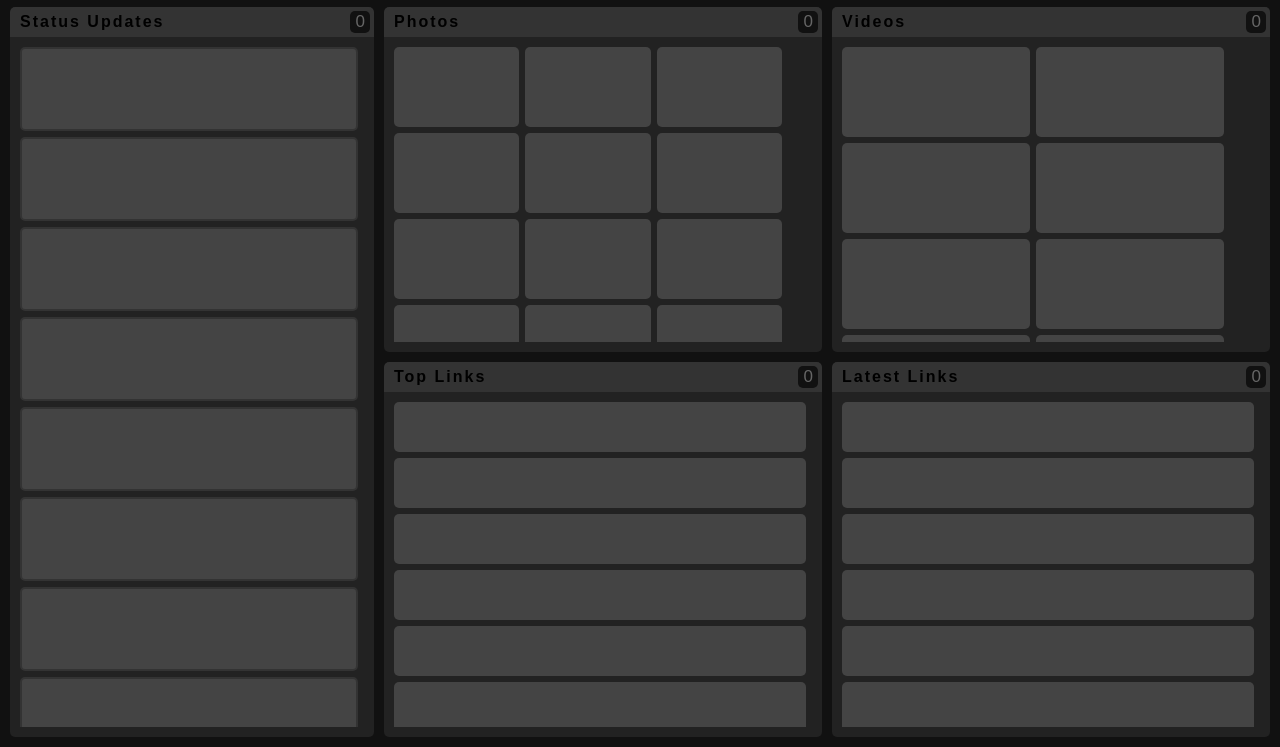
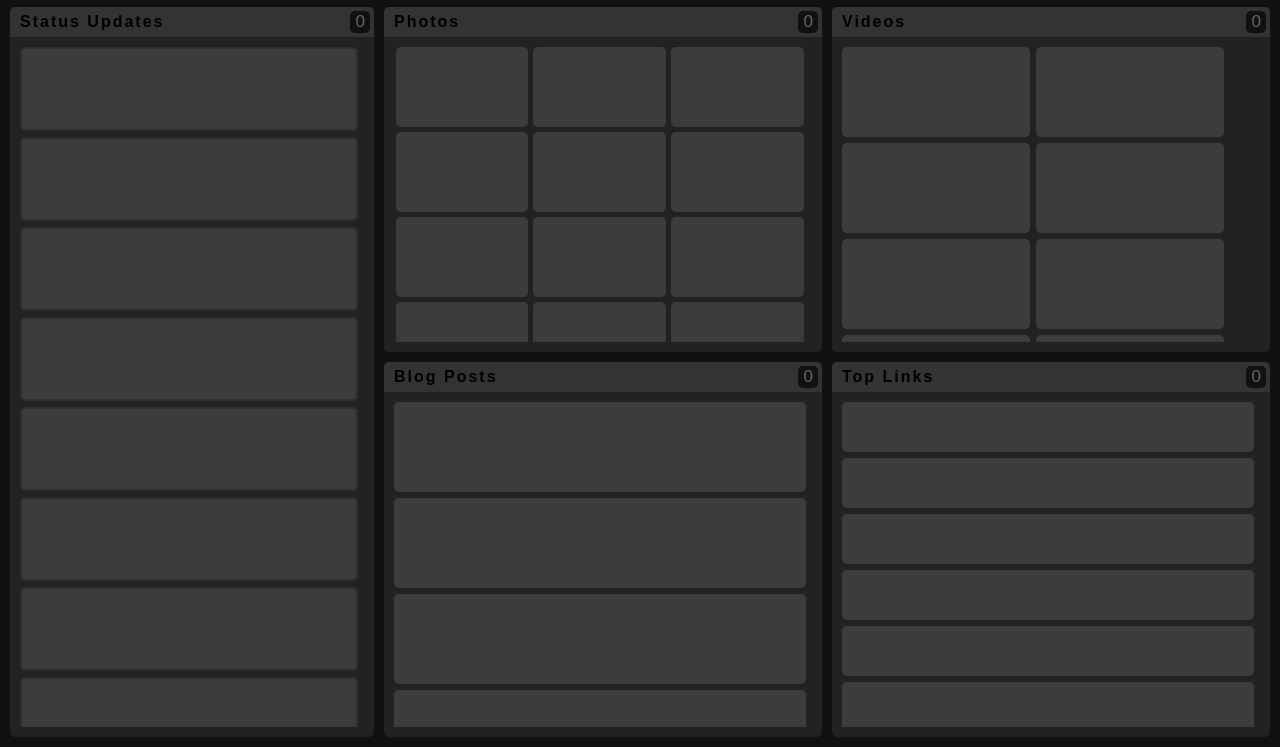
Before and after one commit to lrvick/tawlk-old, a Python web app: template templates/index.html in a window 1280 px wide. Shown: the part 53-800 px from the top of the page. Run offline with Jinja, Linux system fonts and the light colour scheme; the template is opened without the code that fills it, so the values that code supplies are empty; some libraries are stand-ins or nearby versions; some web fonts are replaced.

Commit message:
more various prettyness

```diff
--- a/static/css/default.css
+++ b/static/css/default.css
@@ -38,16 +38,21 @@ ul {
 li {
     display:block;
     background:#444;
-    border-radius:5px;
     line-height:14px;
     font-size:14px;
     min-height:50px;
     margin-bottom:6px;
     margin-right:6px;
     overflow:hidden;
+    opacity:0.8;
+    border-radius:5px;
+}
+li:hover {
+  opacity:1;
 }
 img {
     background:#000 url('/static/img/loading.gif') center no-repeat;
+  border-radius:5px;
 }
 div.Twrapper{
   width:100%;
@@ -141,6 +146,17 @@ div.BMTwrapper,
 div.BRTwrapper {
   z-index:1
 }
+div#pictures ul,
+div#www-top ul,
+div#blogs ul,
+div#videos ul,
+div#microblogs ul {
+   position:absolute;
+   bottom:0;
+   top:30px;
+   left:0;
+   right:0;
+}
 div#videos {
   background:#222;
   border-radius:5px;
@@ -160,7 +176,7 @@ div#www-top {
   left:0;
   right:10px;
 }
-div#www-latest {
+div#blogs {
   background:#222;
   border-radius:5px;
   overflow:hidden;
@@ -169,6 +185,9 @@ div#www-latest {
   top:50%;
   left:0;
   right:10px;
+}
+div#blogs ul li {
+  height:90px;
 }
 div#pictures {
   background:#222;
@@ -180,6 +199,50 @@ div#pictures {
   left:0;
   right:10px;
 }
+div#pictures ul ul {
+  overflow:visible;
+  width:33%;
+  text-align:center;
+  margin-top:0px;
+}
+div#pictures ul ul.first {
+  position:absolute;
+  bottom:0;
+  top:0;
+  left:0;
+  right:0;
+  margin-left:-1px;
+}
+div#pictures ul ul.second {
+  position:absolute;
+  bottom:0;
+  top:0px;
+  left:30%;
+  padding-left:1px;
+}
+div#pictures ul ul.third {
+  position:absolute;
+  bottom:0;
+  top:0px;
+  left:63%;
+  right:0;
+  padding-left:1px;
+}
+div#pictures li{
+    height:80px;
+    width:96%;
+    margin:0 auto;
+    margin-bottom:5px;
+}
+div#pictures ul li a{
+  display:block;
+  height:100%;
+}
+div#pictures ul li a span{
+  overflow:hidden;
+  display:none;
+}
+
 div#microblogs {
   background:#222;
   border-radius:5px;
@@ -215,17 +278,6 @@ div#microblogs .statusfooter{
 div#microblogs .statusfooter a{
   color:#000;
 }
-div#pictures ul,
-div#www-top ul,
-div#www-latest ul,
-div#videos ul,
-div#microblogs ul {
-   position:absolute;
-   bottom:0;
-   top:30px;
-   left:0;
-   right:0;
-}
 
 div#microblogs li{
     height:80px;
@@ -237,7 +289,6 @@ div#microblogs img{
     float:left;
     width:48px;
     height:48px;
-    border-radius:5px;
 }
 div#microblogs .servicetag {
   display:block;
@@ -255,6 +306,7 @@ div#videos li{
     float:left;
     height:90px;
     width:45%;
+    border-radius:5px;
 }
 div#videos ul li a span{
   overflow:hidden;
@@ -265,21 +317,9 @@ div#videos ul li img{
   padding:0;
   width:100%;
   margin-top:-16px;
+  border-radius:5px;
 }
-div#pictures li{
-    float:left;
-    height:80px;
-    width:30%;
-}
-div#pictures ul li a{
-  display:block;
-  height:100%;
-  width:;100%;
-}
-div#pictures ul li a span{
-  overflow:hidden;
-  display:none;
-}
+
 *::-webkit-scrollbar {
   margin:10px;
   width: 11px;
--- a/static/js/kralit.js
+++ b/static/js/kralit.js
@@ -3,7 +3,7 @@ TCPSocket = Orbited.TCPSocket;
 function status_update(msg){
   if ($("#microblogs").data("paused") === false){
     if (msg["user"]["language"] == 'en'){
-      $("<li class=\"" + msg["service"] + "\"><span class=\"servicetag\">" + msg["service"] + "</span><img src=\"" + msg['user']['avatar'] + "\"/><p><a href=\"http://twitter.com/#!/" + msg['user']['name'] + "/status/" + msg['id'] + "\" onclick=\"window.open(this.href);return false;\" >" + msg["text"] + "</a></p><span class=\"statusfooter\">by <a href=\"http://twitter.com/" + msg["user"]['name'] + "\" onclick=\"window.open(this.href);return false;\" \">" + msg["user"]['name'] + "</a> @ <time>" + msg["date"] + "</time> </span></li>").prependTo("#microblogs ul");
+      $("<li class=\"" + msg["service"] + "\"><span class=\"servicetag\">" + msg["service"] + "</span><img src=\"" + msg['user']['avatar'] + "\"/><p><a href=\"http://twitter.com/#!/" + msg['user']['name'] + "/status/" + msg['id'] + "\" onclick=\"window.open(this.href);return false;\" >" + msg["text"] + "</a></p><span class=\"statusfooter\">by <a href=\"http://twitter.com/" + msg["user"]['name'] + "\" onclick=\"window.open(this.href);return false;\" \">" + msg["user"]['name'] + "</a> @ <time>" + msg["date"] + "</time> </span></li>").hide().prependTo("#microblogs ul").fadeIn('slow');
       if ( $("#microblogs ul > li").size() > 20 ) {
         $('#microblogs li:last').remove();
       }
@@ -13,7 +13,7 @@ function status_update(msg){
 }
 function video_update(msg){
   if ($("#videos").data("paused") === false){
-    $("<li class=\"" + msg["service"] + "\" ><a title=\"" + msg['text']  + "\" href=\"http://youtube.com/watch?v=" + msg["id"] + "\" onclick=\"window.open(this.href);return false;\"  \"><img src='"  + msg['thumbnail']  +  "' /><span>" + msg["text"] + "</span></a></li>").prependTo("#videos ul");
+    $("<li class=\"" + msg["service"] + "\" ><a title=\"" + msg['text']  + "\" href=\"http://youtube.com/watch?v=" + msg["id"] + "\" onclick=\"window.open(this.href);return false;\"  \"><img src='"  + msg['thumbnail']  +  "' /><span>" + msg["text"] + "</span></a></li>").hide().prependTo("#videos ul").fadeIn('slow');
     if ( $("#videos ul > li").size() > 40 ) {
         $('#videos li:last').remove();
     }
@@ -22,10 +22,9 @@ function video_update(msg){
 }
 function picture_update(msg){
   if ($("#pictures").data("paused") === false){
-    $("<li class=\"" + msg["service"] + "\" style=\"background:url('"  + msg['thumbnail']  +  "') center\"><a title=\"" + msg['text']  +"\" href=\"http://www.flickr.com/photos/" + msg['user']['id']  +"/" + msg["id"] + "\" onclick=\"window.open(this.href);return false;\"  \"><span>" + msg["text"] + "</span></a></li>").prependTo("#pictures ul");
-    if ( $("#pictures ul > li").size() > 60 ) {
-        $('#pictures li:last').remove();
-    }
+    var n = Math.floor(Math.random()*3);
+    $("<li class=\"" + msg["service"] + "\" style=\"background:url('"  + msg['thumbnail']  +  "') center\"><a title=\"" + msg['text']  +"\" href=\"http://www.flickr.com/photos/" + msg['user']['id']  +"/" + msg["id"] + "\" onclick=\"window.open(this.href);return false;\"  \"><span>" + msg["text"] + "</span></a></li>").hide().prependTo("#pictures ul ul:eq(" + n +")").fadeIn('slow');
+    $("#pictures ul ul:eq(" + n + ") li:last").remove();
     $("#pictures .count").text(parseInt($("#pictures .count").text()) + 1);
   }
 }
--- a/templates/index.html
+++ b/templates/index.html
@@ -88,32 +88,7 @@
         <div id="pictures">
           <div class="title">Photos<span class="count">0</span></div>
           <ul>
-            <li></li>
-            <li></li>
-            <li></li>
-            <li></li>
-            <li></li>
-            <li></li>
-            <li></li>
-            <li></li>
-            <li></li>
-            <li></li>
-            <li></li>
-            <li></li>
-            <li></li>
-            <li></li>
-            <li></li>
-            <li></li>
-            <li></li>
-            <li></li>
-            <li></li>
-            <li></li>
-            <li></li>
-            <li></li>
-            <li></li>
-            <li></li>
-            <li></li>
-            <li></li>
+            <ul class="first">
               <li></li>
               <li></li>
               <li></li>
@@ -126,11 +101,38 @@
               <li></li>
               <li></li>
             </ul>
+            <ul class="second">
+              <li></li>
+              <li></li>
+              <li></li>
+              <li></li>
+              <li></li>
+              <li></li>
+              <li></li>
+              <li></li>
+              <li></li>
+              <li></li>
+              <li></li>
+            </ul>
+            <ul class="third">
+              <li></li>
+              <li></li>
+              <li></li>
+              <li></li>
+              <li></li>
+              <li></li>
+              <li></li>
+              <li></li>
+              <li></li>
+              <li></li>
+              <li></li>
+            </ul>
+          </ul>
         </div>
       </div>
       <div class="BMwrapper">
-        <div id="www-top">
-          <div class="title">Top Links<span class="count">0</span></div>
+        <div id="blogs">
+        <div class="title">Blog Posts<span class="count">0</span></div>
           <ul>
             <li></li>
             <li></li>
@@ -223,8 +225,8 @@
         </div>
       </div>
       <div class="BRwrapper">
-        <div id="www-latest">
-        <div class="title">Latest Links<span class="count">0</span></div>
+        <div id="www-top">
+          <div class="title">Top Links<span class="count">0</span></div>
           <ul>
             <li></li>
             <li></li>
```
Lines whose indentation alone changed are shown as unchanged.
